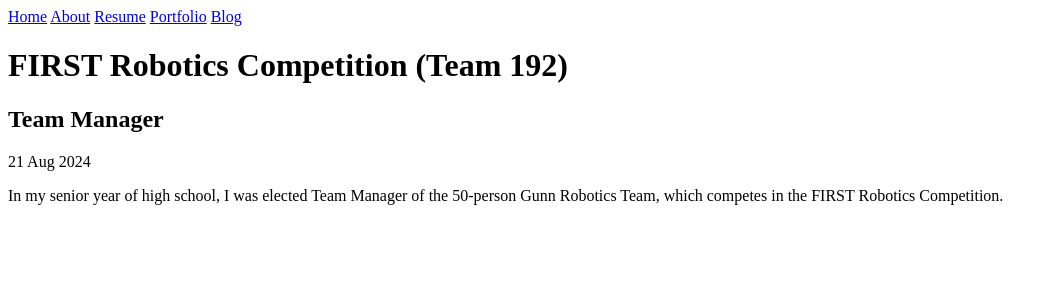
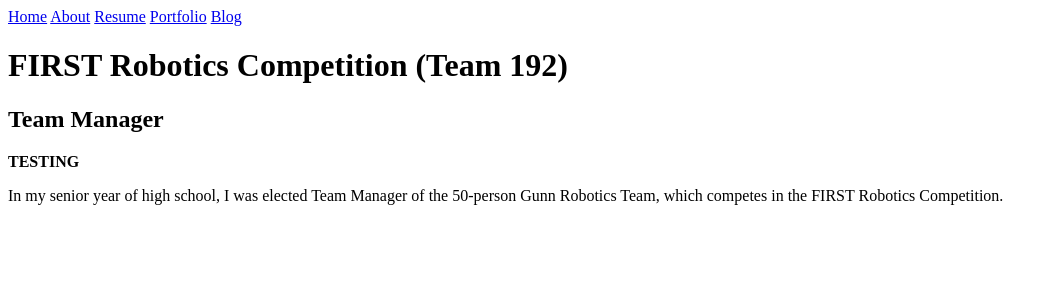
Before and after one commit to lucyttma/lucyttma.github.io, a Jekyll site: the page built from _portfolio/grt192.md, in a window 1280 px wide. Shown: the top 300 px of the page, without its empty margins (0-1054 px from the left). Built offline with Jekyll 4.4.1, drawn with Linux system fonts in a browser that asks for light colours.

Commit message:
Update project.html

```diff
--- a/_layouts/project.html
+++ b/_layouts/project.html
@@ -5,8 +5,8 @@
 <h2>{{ page.position }}</h2>
 
 <p>
-  {{ page.date | date_to_string }}
-  {% assign org = site.organizations | where: 'organization', page.organizations | first %}
+  <strong> TESTING </strong>
+  {% assign org = site.organizations | where: 'org', page.organization | first %}
   {% if org %}
     - <a href="{{ org.url }}">{{ org.name }}</a>
   {% endif %}
```
